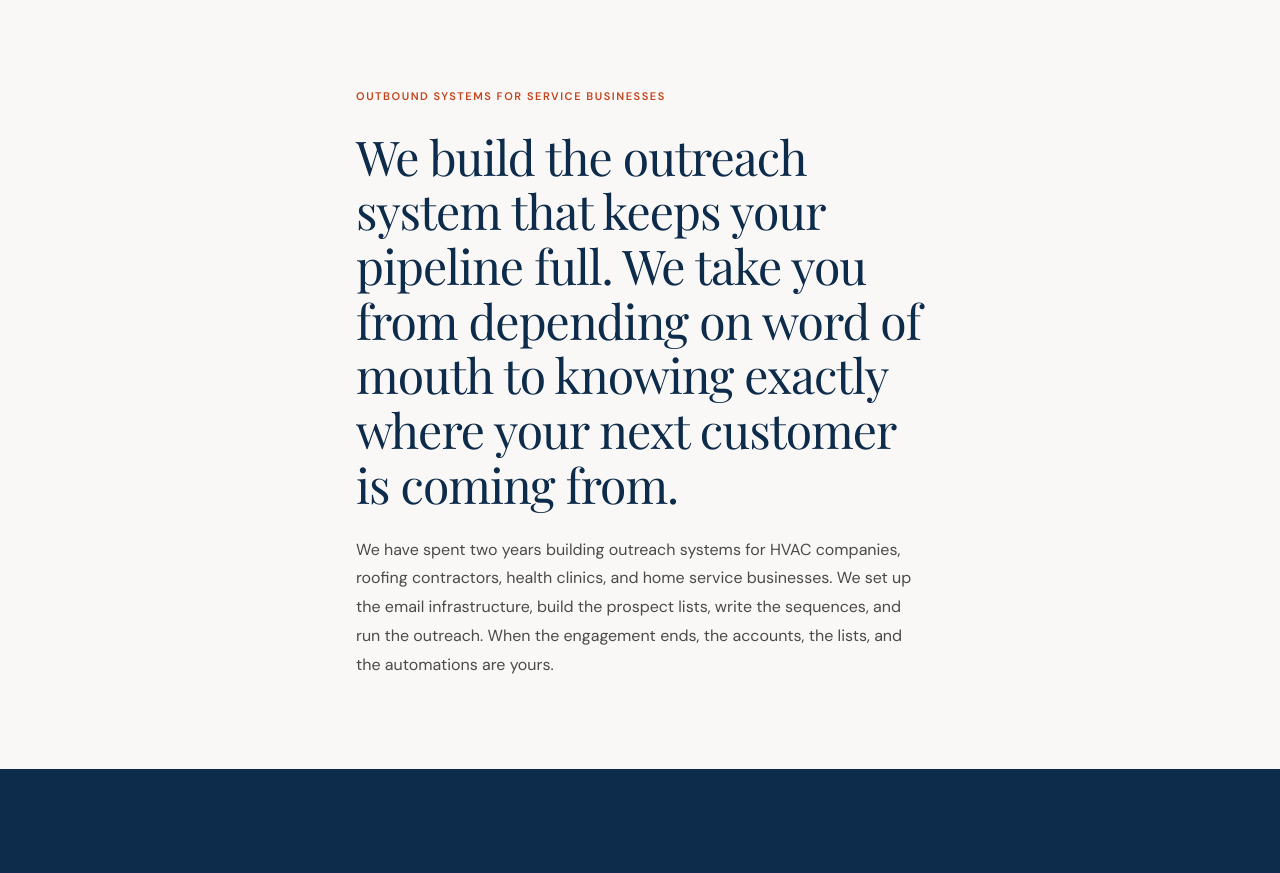
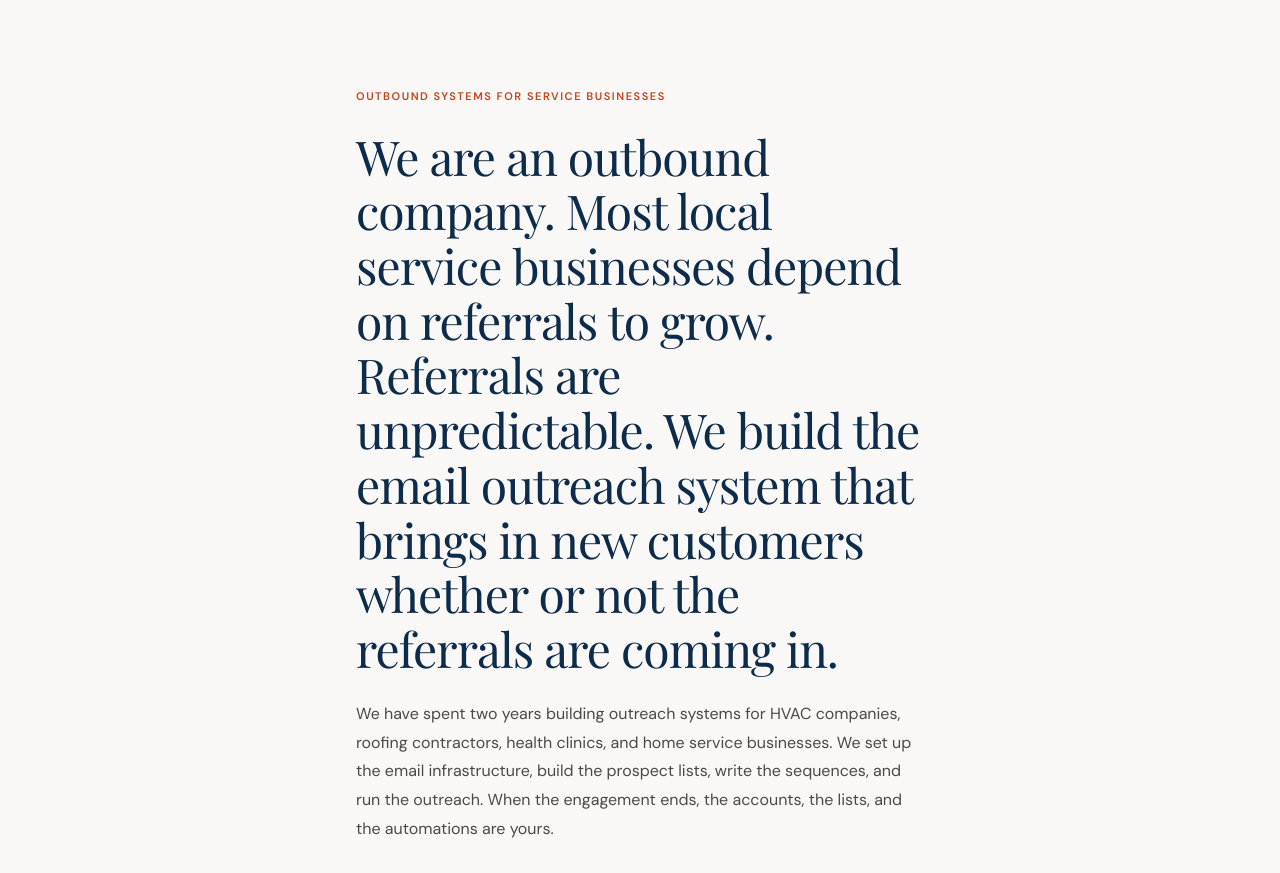
Before and after one commit to jaexochill2-code/scalesteady-engineers, a Next.js app: page / in a window 1280 px wide. Shown: the part 760-1633 px from the top of the page. Built offline with nearby package versions, Linux system fonts and the light colour scheme.

Commit message:
copy: approved bridge H2 — outbound company, referrals are unpredictable

```diff
--- a/src/app/page.tsx
+++ b/src/app/page.tsx
@@ -240,9 +240,9 @@ export default function Home() {
             className="font-serif font-normal"
             style={{ fontSize: "clamp(28px, 3.8vw, 48px)", lineHeight: "1.14", letterSpacing: "-0.02em", color: "#0D2B4A", marginBottom: "24px" }}
           >
-            We build the outreach system that keeps your pipeline full.
-            We take you from depending on word of mouth to knowing exactly where
-            your next customer is coming from.
+            We are an outbound company. Most local service businesses depend on referrals to grow.
+            Referrals are unpredictable. We build the email outreach system that brings in new
+            customers whether or not the referrals are coming in.
           </h2>
 
           <p
```
